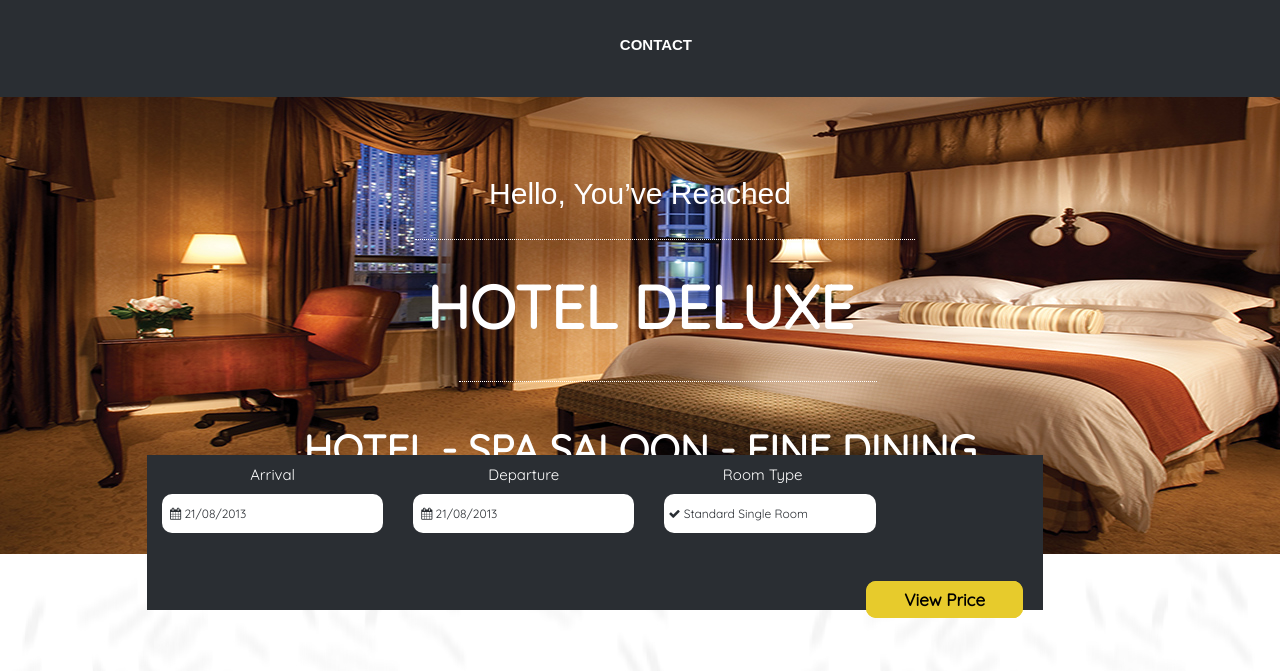
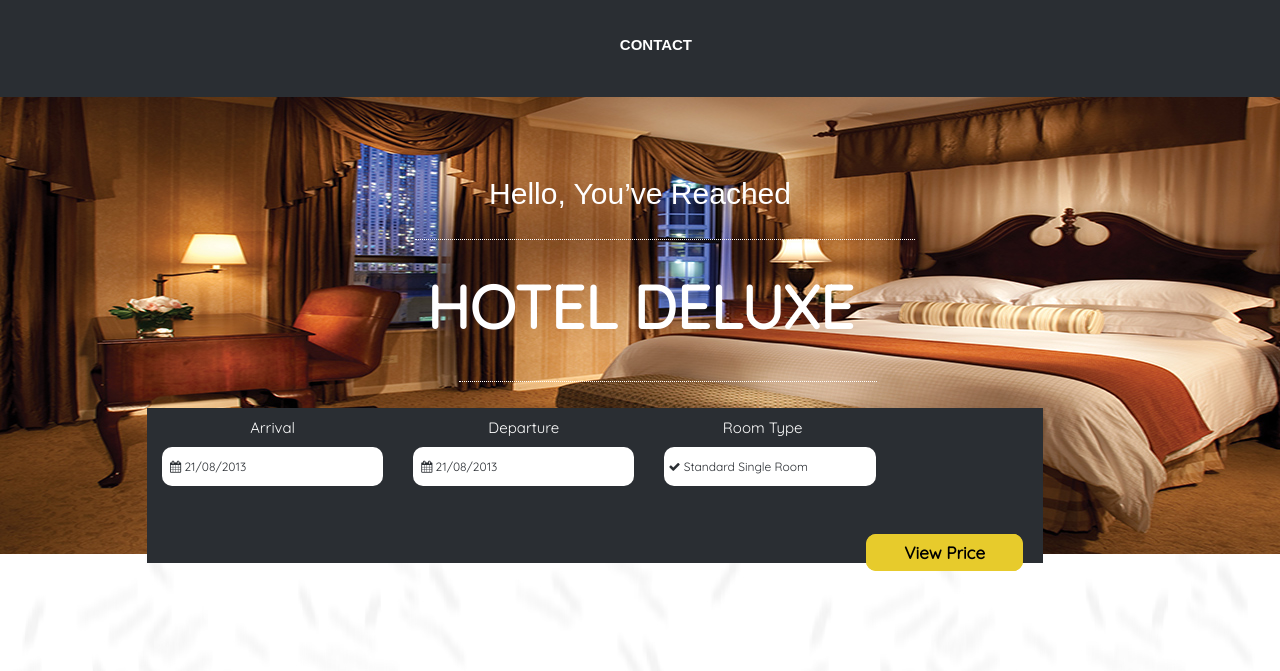
Before and after one commit to mariamsultana/business-website, a plain HTML site: page index.html in a window 1280 px wide. Shown: the part 113-784 px from the top of the page. Drawn offline with Linux system fonts and the light colour scheme; a web font is replaced by a local one.

Commit message:
Add files via upload

```diff
--- a/css/main.css
+++ b/css/main.css
@@ -178,7 +178,7 @@ a{
     margin: 0 auto;
     background-color: #2a2e33;
     position: absolute;
-    top: 568px;
+    top: 521px;
     left: 147px;
 }
 .arivel .arivel_box {
```
